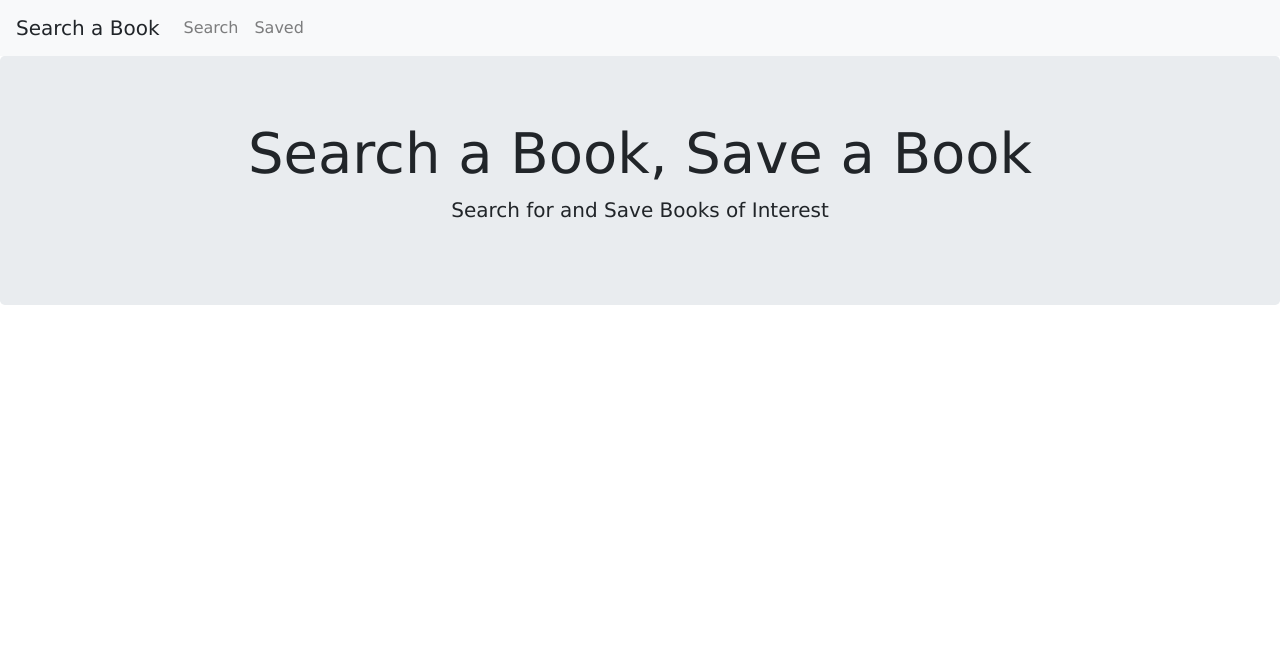
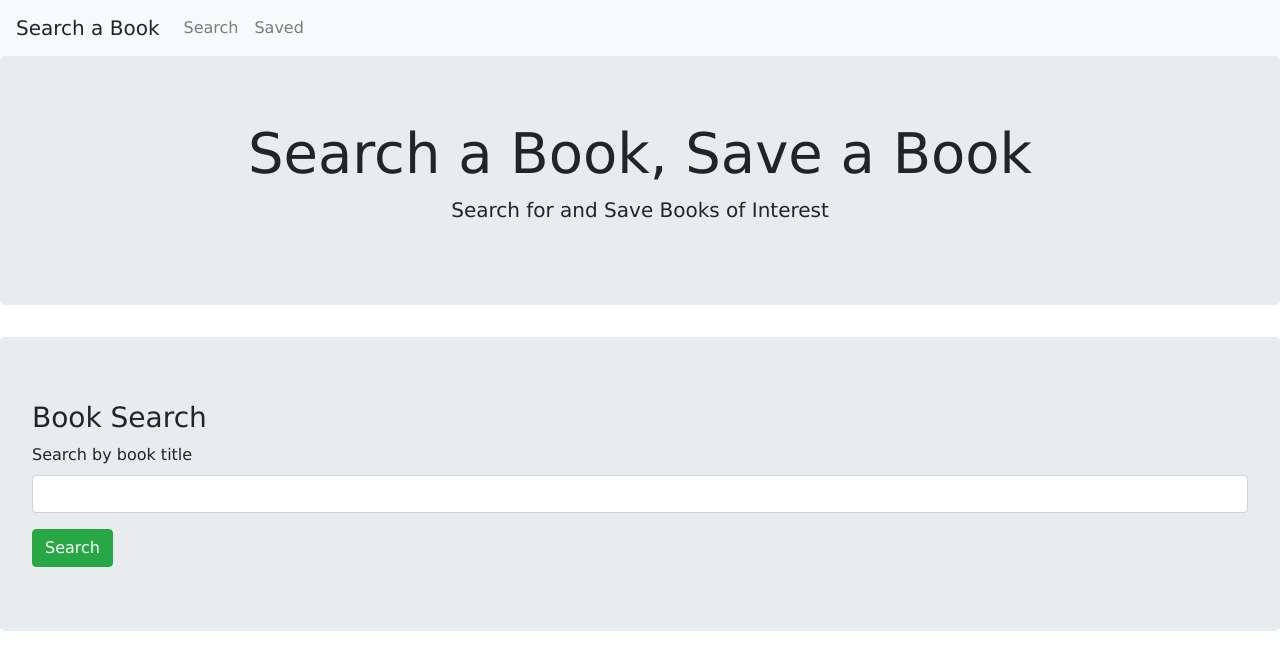
Before and after one commit to kelliott14/Showcase-ReactMongoDBAPIs, a React (Create React App) app in the folder client/: page / in a window 1280 px wide. Shown: the top 670 px of the page. Built offline with nearby package versions, Linux system fonts and the light colour scheme.

Commit message:
book search bar

```diff
--- a/client/src/App.js
+++ b/client/src/App.js
@@ -1,13 +1,18 @@
 import React from "react";
-import Jumbo from "./components/Jumbotron";
+import Book from "./pages/Books";
 import Nav from "./components/Nav";
+import { BrowserRouter as Router, Route, Switch} from "react-router-dom";
 
 function App() {
   return (
-    <div>
-      <Nav />
-      <Jumbo />
-    </div>
+    <Router >
+      <div>
+        <Nav />
+        <Switch>
+          <Route exact path="/" component={Book} />
+        </Switch>
+      </div>
+    </Router>
   );
 }
 
--- a/client/src/components/BookSearch/index.js
+++ b/client/src/components/BookSearch/index.js
@@ -0,0 +1,19 @@
+import React from "react";
+import "./style.css";
+
+function BookSearch() {
+    return (
+        <div className="jumbotron bookSearch">
+        <h3 className="display-6">Book Search</h3>
+        <form>
+            <div className="form-group">
+                <label for="SearchTitle">Search by book title</label>
+                <input className="form-control" type="text"></input>
+            </div>
+            <button type="submit" className="btn btn-success">Search</button>
+        </form>
+        </div>
+    )
+}
+
+export default BookSearch;
--- a/client/src/components/BookSearch/style.css
+++ b/client/src/components/BookSearch/style.css
@@ -0,0 +1,4 @@
+.bookSearch{
+    text-align: left;
+    font-family: Verdana, Geneva, Tahoma, sans-serif;
+}
--- a/client/src/pages/Books.js
+++ b/client/src/pages/Books.js
@@ -0,0 +1,14 @@
+import React from "react";
+import Jumbo from "../components/Jumbotron";
+import BookSearch from "../components/BookSearch";
+
+function App() {
+  return (
+    <div>
+      <Jumbo />
+      <BookSearch />
+    </div>
+  );
+}
+
+export default App;
--- a/package.json
+++ b/package.json
@@ -13,6 +13,7 @@
     "react": "^16.12.0",
     "react-dom": "^16.12.0",
     "react-router": "^5.1.2",
+    "react-router-dom": "^5.1.2",
     "react-scripts": "3.3.0"
   },
   "scripts": {
```
Also changed, not shown: 1 other file (tests, documents, lock files or other folders).
